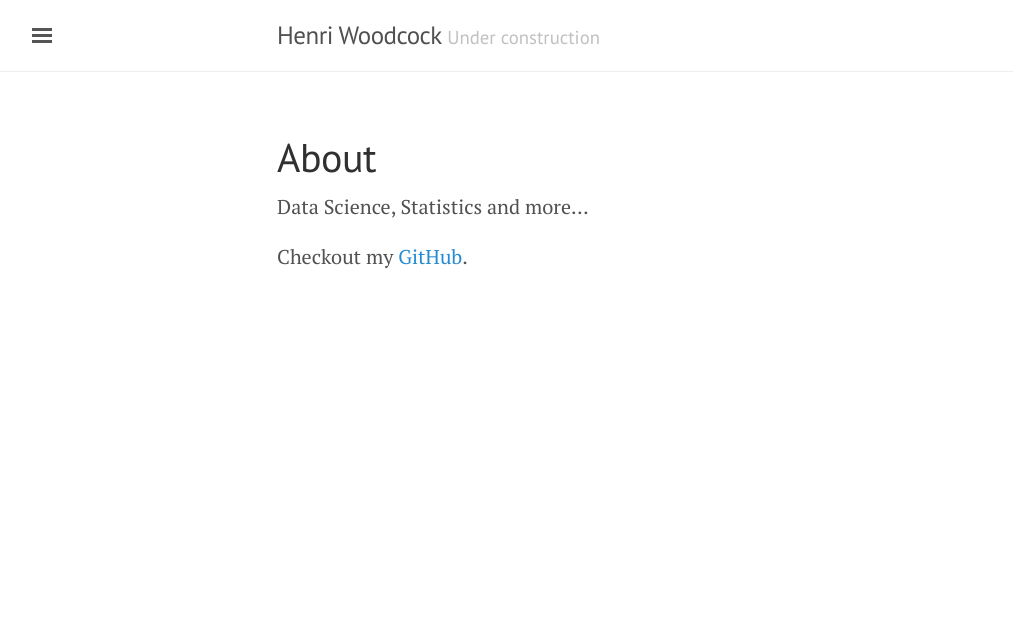
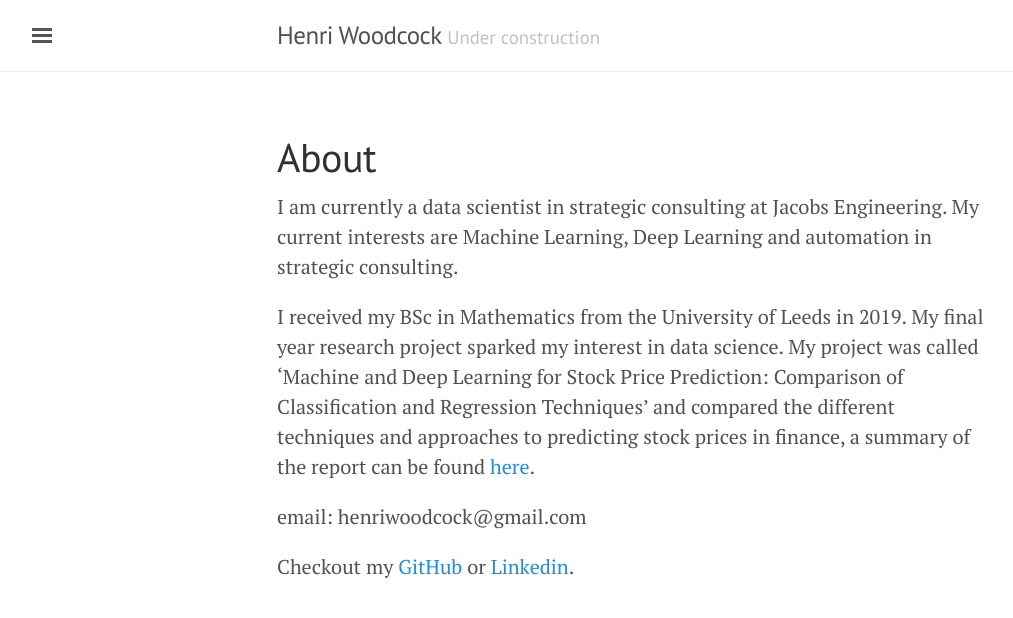
Before and after one commit to henriwoodcock/henriwoodcock.github.io, a Jekyll site: the page built from about.md, in a window 1280 px wide. Shown: the top 618 px of the page, without its empty margins (3-1016 px from the left). Built offline with Jekyll 4.4.1, drawn with Linux system fonts in a browser that asks for light colours.

Commit message:
updated about me page

```diff
--- a/about.md
+++ b/about.md
@@ -3,6 +3,10 @@
 title: About
 ---
 
-Data Science, Statistics and more...
+I am currently a data scientist in strategic consulting at Jacobs Engineering. My current interests are Machine Learning, Deep Learning and automation in strategic consulting.
 
-Checkout my [GitHub](https://github.com/henriwoodcock).
+I received my BSc in Mathematics from the University of Leeds in 2019. My final year research project sparked my interest in data science. My project was called 'Machine and Deep Learning for Stock Price Prediction: Comparison of Classification and Regression Techniques' and compared the different techniques and approaches to predicting stock prices in finance, a summary of the report can be found [here](https://github.com/henriwoodcock/Stock-Price-Prediction/blob/master/report.pdf).
+
+email: henriwoodcock@gmail.com
+
+Checkout my [GitHub](https://github.com/henriwoodcock) or [Linkedin](https://www.linkedin.com/in/henri-woodcock-682338155/).
```
